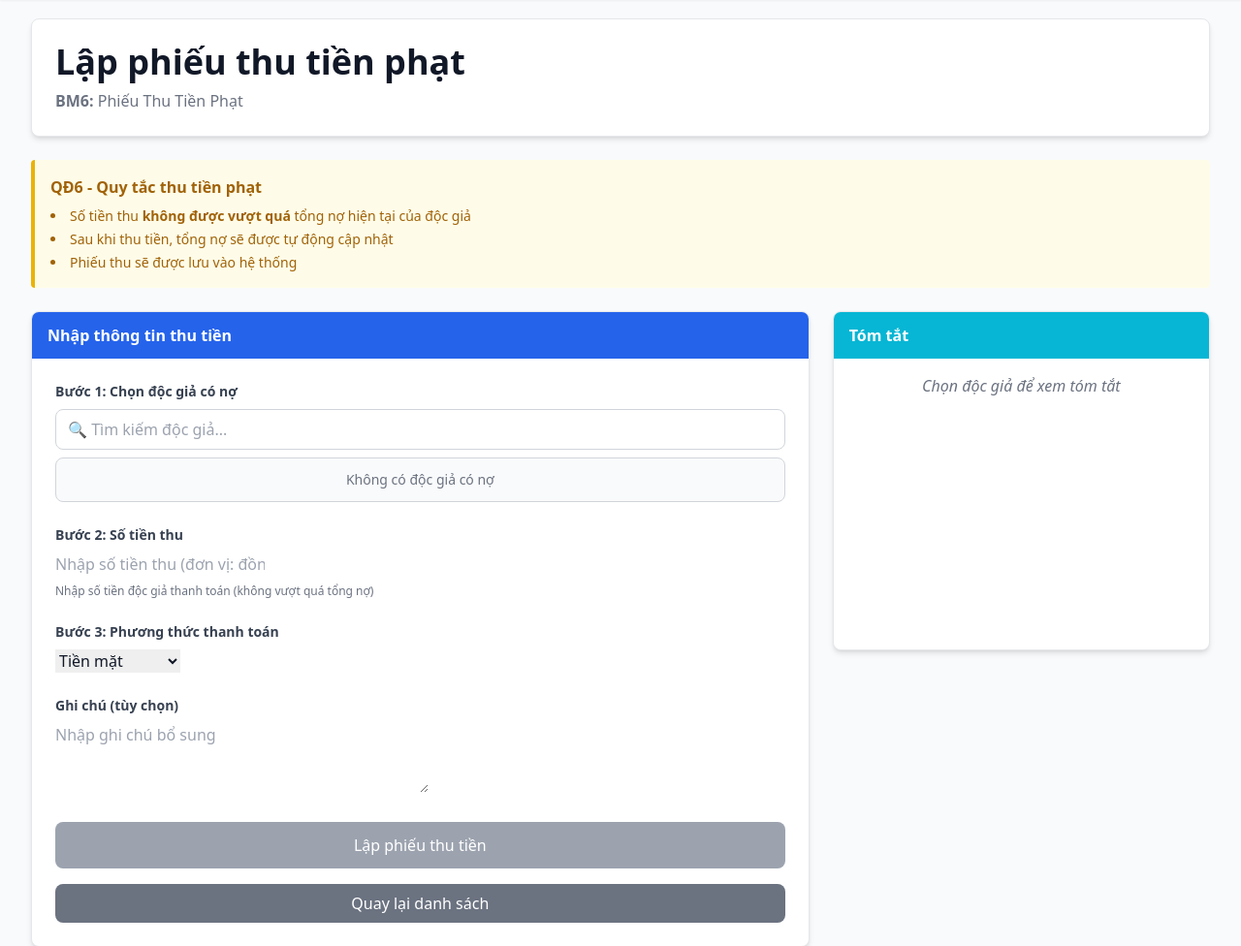
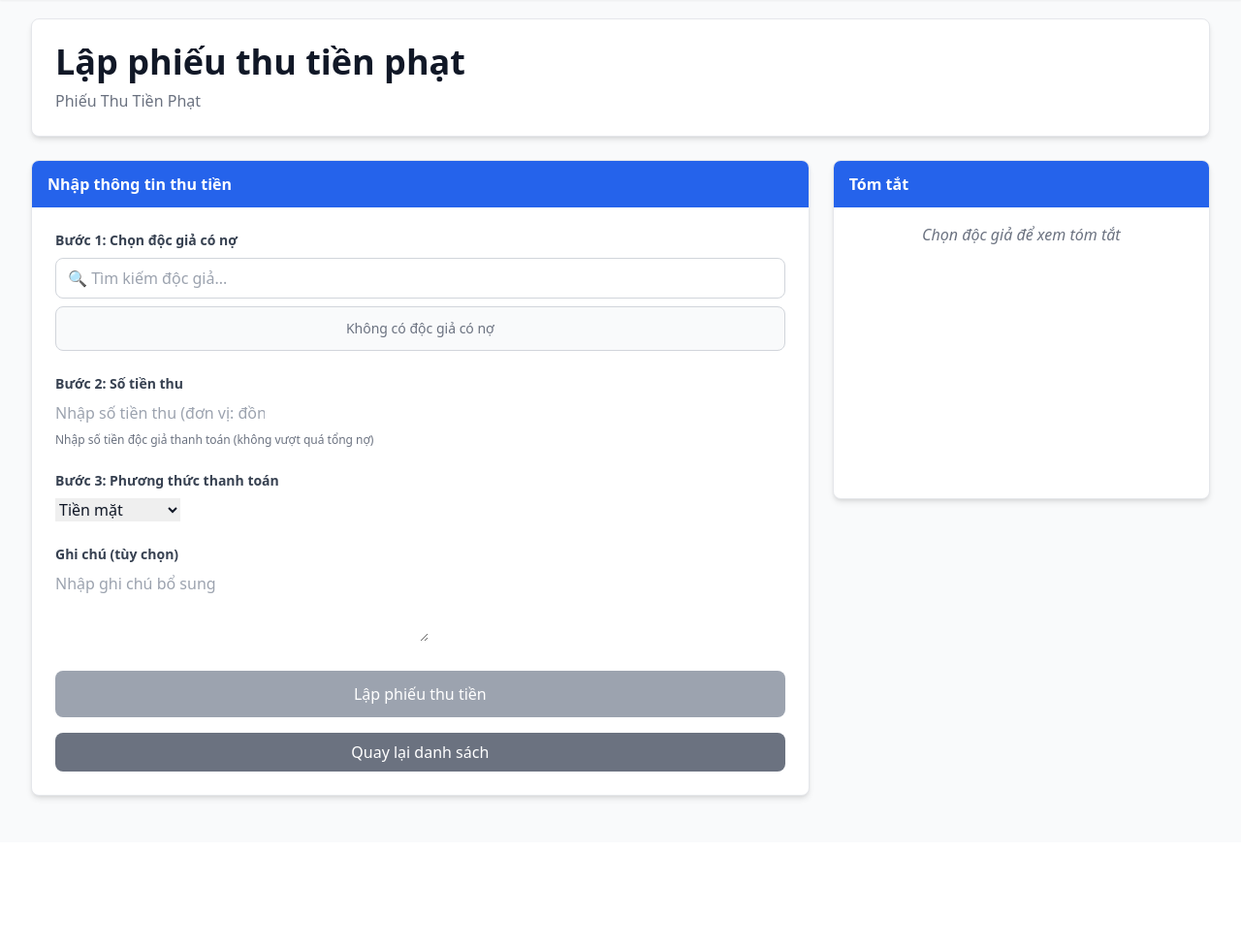
Before and after one commit to WanThinnn/Library-Management-System, a Django app: page /receipt/ in a window 1280 px wide. Shown: the part 77-1053 px from the top of the page at 97% size. After the commit the page ends 903 px from the top, so only its background shows below. Run offline with Django 5.2, Linux system fonts and the light colour scheme; the visitor is signed in with stand-in values (Sample User, id 1); data that the repository does not hold is empty; some libraries are stand-ins or nearby versions.

```diff
--- a/src/templates/app/books/book_import.html
+++ b/src/templates/app/books/book_import.html
@@ -10,7 +10,7 @@
   <div class="p-6">
     <h1 class="text-4xl font-bold text-gray-900 mb-2">{{ page_title }}</h1>
 
-    <p class="text-gray-500"><strong>YC2:</strong> Nhập sách vào thư viện</p>
+    <p class="text-gray-500">Nhập sách vào thư viện</p>
 
     {% comment %} <div
       class="bg-blue-50 border-l-4 border-blue-500 text-blue-700 p-4 rounded mb-6 mt-4"
--- a/src/templates/app/books/book_import_list.html
+++ b/src/templates/app/books/book_import_list.html
@@ -11,7 +11,7 @@
             {{ page_title }}
         </h2>
         <p class="text-gray-500">
-            <strong>YC2:</strong> Danh sách các phiếu nhập sách vào thư viện
+            Danh sách các phiếu nhập sách vào thư viện
         </p>
     </div>
 </div>
--- a/src/templates/app/readers/reader_create.html
+++ b/src/templates/app/readers/reader_create.html
@@ -9,7 +9,7 @@
         <h1 class="text-4xl font-bold text-gray-900 mb-2">
             {{ page_title }}
         </h1>
-        <p class="text-gray-500"><strong>YC1:</strong> Tạo thẻ độc giả mới theo quy định của thư viện</p>
+        <p class="text-gray-500">Tạo thẻ độc giả mới theo quy định của thư viện</p>
     </div>
 </div>
 
--- a/src/templates/app/receipts/receipt_form.html
+++ b/src/templates/app/receipts/receipt_form.html
@@ -9,19 +9,19 @@
         <h1 class="text-4xl font-bold text-gray-900 mb-2">
             Lập phiếu thu tiền phạt
         </h1>
-        <p class="text-gray-500"><strong>BM6:</strong> Phiếu Thu Tiền Phạt</p>
+        <p class="text-gray-500">Phiếu Thu Tiền Phạt</p>
     </div>
 </div>
 
 <!-- Quy định 6 -->
-<div class="bg-yellow-50 border-l-4 border-yellow-500 p-4 rounded mb-6">
+{% comment %} <div class="bg-yellow-50 border-l-4 border-yellow-500 p-4 rounded mb-6">
     <h5 class="font-semibold text-yellow-700 mb-2">QĐ6 - Quy tắc thu tiền phạt</h5>
     <ul class="text-yellow-700 text-sm list-disc list-inside space-y-1">
         <li>Số tiền thu <strong>không được vượt quá</strong> tổng nợ hiện tại của độc giả</li>
         <li>Sau khi thu tiền, tổng nợ sẽ được tự động cập nhật</li>
         <li>Phiếu thu sẽ được lưu vào hệ thống</li>
     </ul>
-</div>
+</div> {% endcomment %}
 
 <div class="grid grid-cols-1 lg:grid-cols-3 gap-6">
     <!-- Form -->
@@ -117,7 +117,7 @@
     <!-- Summary -->
     <div>
         <div class="bg-white rounded-lg shadow-md border border-gray-200 overflow-hidden">
-            <div class="bg-cyan-500 text-white px-4 py-3">
+            <div class="bg-blue-600 text-white px-4 py-3">
                 <h5 class="font-semibold">Tóm tắt</h5>
             </div>
             <div class="p-4" id="summaryPanel" style="min-height: 300px;">
--- a/src/templates/app/reports/report_overdue_books.html
+++ b/src/templates/app/reports/report_overdue_books.html
@@ -16,7 +16,7 @@
 
 <!-- Form chọn ngày -->
 <div class="bg-white rounded-lg shadow-md border border-gray-200 mb-6 overflow-hidden">
-    <div class="bg-amber-500 text-white px-4 py-3">
+    <div class="bg-blue-600 text-white px-4 py-3">
         <h5 class="font-semibold">Chọn Ngày Báo Cáo</h5>
     </div>
     <div class="p-4">
@@ -28,7 +28,7 @@
                        value="{{ report_date|date:'Y-m-d' }}" required>
             </div>
             <div class="md:col-span-8 flex flex-wrap gap-2">
-                <button type="submit" class="bg-amber-500 hover:bg-amber-600 text-white font-medium py-2 px-4 rounded-lg transition-colors">
+                <button type="submit" class="bg-blue-600 hover:bg-blue-700 text-white font-medium py-2 px-4 rounded-lg transition-colors">
                     Xem báo cáo
                 </button>
             </div>
@@ -38,7 +38,7 @@
 
 <!-- Báo cáo BM7.2 -->
 <div class="bg-white rounded-lg shadow-md border border-gray-200 overflow-hidden">
-    <div class="bg-red-600 text-white px-4 py-3">
+    <div class="bg-blue-600 text-white px-4 py-3">
         <h5 class="font-semibold">BM7.2 – Báo Cáo Thống Kê Sách Trả Trễ</h5>
         <p class="text-sm mt-1">Ngày: <strong>{{ report_date|date:'d/m/Y' }}</strong></p>
     </div>
--- a/src/templates/app/settings/parameter_update.html
+++ b/src/templates/app/settings/parameter_update.html
@@ -16,7 +16,7 @@
 
 <!-- Thông tin hiện tại -->
 <div class="bg-white rounded-lg shadow-md border border-gray-200 mb-6 overflow-hidden">
-    <div class="bg-cyan-500 text-white px-4 py-3">
+    <div class="bg-blue-600 text-white px-4 py-3">
         <h5 class="font-semibold">Thông tin quy định hiện tại</h5>
     </div>
     <div class="p-4">
--- a/src/theme/templates/base.html
+++ b/src/theme/templates/base.html
@@ -106,7 +106,7 @@
                     <a
                       href="{% url 'reader_create' %}"
                       class="block px-4 py-2 hover:bg-gray-50 hover:text-blue-600"
-                      >Lập thẻ độc giả (YC1)</a
+                      >Lập thẻ độc giả</a
                     >
                   </li>
                   <li>
@@ -128,7 +128,7 @@
                     <a
                       href="{% url 'book_import' %}"
                       class="block px-4 py-2 hover:bg-gray-50 hover:text-blue-600"
-                      >Tiếp nhận sách (YC2)</a
+                      >Tiếp nhận sách</a
                     >
                   </li>
                   <li>
@@ -142,7 +142,7 @@
                     <a
                       href="{% url 'book_search' %}"
                       class="block px-4 py-2 hover:bg-gray-50 hover:text-blue-600"
-                      >Tra cứu sách (YC3)</a
+                      >Tra cứu sách</a
                     >
                   </li>
                   <div class="my-1 border-t border-gray-100"></div>
@@ -157,7 +157,7 @@
                     <a
                       href="{% url 'borrow_book' %}"
                       class="block px-4 py-2 hover:bg-gray-50 hover:text-blue-600"
-                      >Lập phiếu mượn (YC4)</a
+                      >Lập phiếu mượn</a
                     >
                   </li>
                   <li>
@@ -171,7 +171,7 @@
                     <a
                       href="{% url 'return_book' %}"
                       class="block px-4 py-2 hover:bg-gray-50 hover:text-blue-600"
-                      >Lập phiếu trả (YC5)</a
+                      >Lập phiếu trả</a
                     >
                   </li>
                   <li>
@@ -219,7 +219,7 @@
                     <a
                       href="{% url 'receipt_form' %}"
                       class="block px-4 py-2 hover:bg-gray-50 hover:text-blue-600"
-                      >Lập phiếu thu (YC6)</a
+                      >Lập phiếu thu</a
                     >
                   </li>
                   <li>
```
